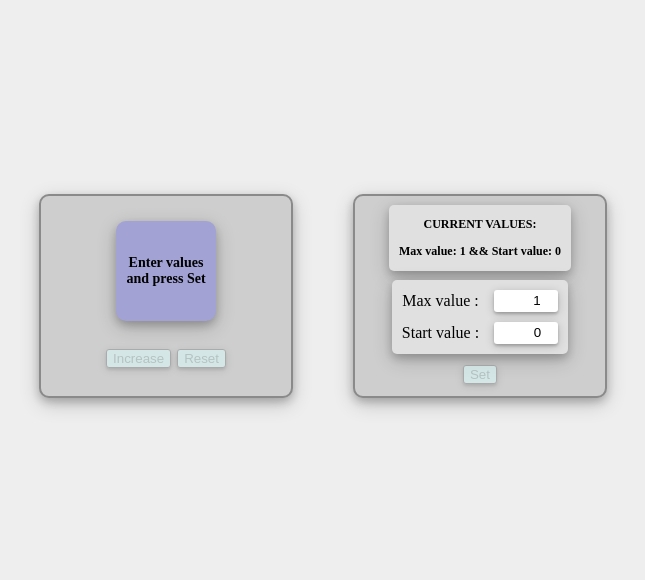
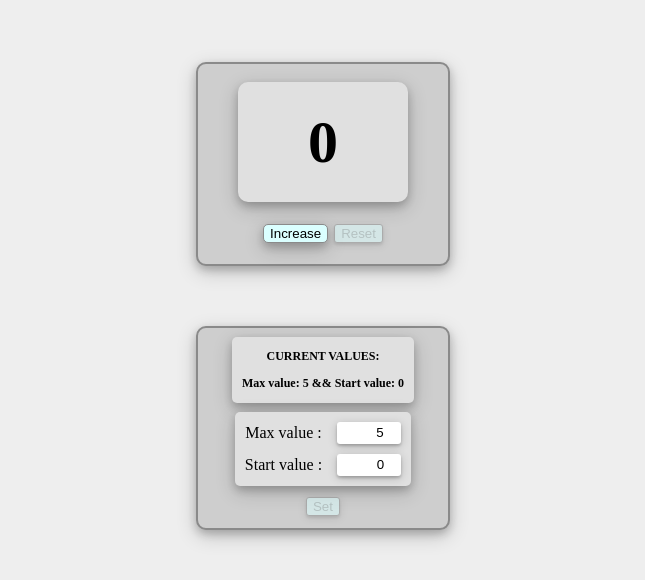
Before and after one commit to Al1erEgo/counter, a React (Create React App) app: page / in a window 1280 px wide. Shown: the part 104-684 px from the top of the page, without its empty margins (317-962 px from the left). Built offline with nearby package versions, Linux system fonts and the light colour scheme.

Commit message:
Change styles, refactor some logic

```diff
--- a/package.json
+++ b/package.json
@@ -1,5 +1,6 @@
 {
   "name": "monday-exam",
+  "homepage": "http://Al1erEgo.github.io/counter",
   "version": "0.1.0",
   "private": true,
   "dependencies": {
@@ -10,6 +11,7 @@
     "@types/node": "^16.18.11",
     "@types/react": "^18.0.26",
     "@types/react-dom": "^18.0.10",
+    "gh-pages": "^4.0.0",
     "react": "^18.2.0",
     "react-dom": "^18.2.0",
     "react-scripts": "5.0.1",
@@ -20,7 +22,9 @@
     "start": "react-scripts start",
     "build": "react-scripts build",
     "test": "react-scripts test",
-    "eject": "react-scripts eject"
+    "eject": "react-scripts eject",
+    "predeploy": "npm run build",
+    "deploy": "gh-pages -d build"
   },
   "eslintConfig": {
     "extends": [
--- a/src/App.css
+++ b/src/App.css
@@ -1,6 +1,7 @@
 .App {
   text-align: center;
   display: flex;
+  flex-direction: column;
   align-items: center;
   justify-content: center;
   height: 100%;
--- a/src/App.tsx
+++ b/src/App.tsx
@@ -12,7 +12,7 @@ export type SettingsType = {
 
 function App() {
 
-    const [settings, setSettings] = useState<SettingsType>({startValue: 0, maxValue: 1, info: 'Enter values and press Set', error: ''})
+    const [settings, setSettings] = useState<SettingsType>({startValue: 0, maxValue: 5, info: '', error: ''})
 
     console.log(settings)
 
@@ -20,10 +20,22 @@ function App() {
         setSettings({startValue, maxValue, info, error})
     }
 
+    const setInfoCallback = (info: string) => {
+        setSettings({...settings, info})
+    }
+
+    const setErrorCallback = (error: string) => {
+        setSettings({...settings, error})
+    }
+
     return (
         <div className="App">
             <Counter settings={settings}/>
-            <Settings settings={settings} setSettings={setSettingsCallback}/>
+            <Settings settings={settings}
+                      setSettings={setSettingsCallback}
+                      setInfo={setInfoCallback}
+                      setError={setErrorCallback}
+            />
         </div>
     );
 }
--- a/src/components/Board/Board.module.css
+++ b/src/components/Board/Board.module.css
@@ -1,23 +1,30 @@
 .default {
     height: 100px;
-    width: 100px;
-    background-color: #a2a2d5;
+    width: 150px;
+    background-color: #e0e0e0;
     display: flex;
     align-items: center;
     justify-content: center;
     border-radius: 10px;
+    padding: 10px;
+    font-size: 30px;
     box-shadow: 0 4px 8px 0 rgba(0, 0, 0, 0.2), 0 6px 20px 0 rgba(0, 0, 0, 0.19);
+    transition: box-shadow 1s, background-color 1s;
 }
 
 .high {
     background-color: coral;
+    transition: background-color 1s;
 }
 
 .error {
-    font-size: 7px;
-    color: #cc0000;
+    font-size: 10px;
+    color: #790000;
+    background-color: coral;
+    box-shadow: 0 4px 8px 0 rgba(250, 0, 0, 0.8), 0 6px 20px 0 rgba(255, 0, 0, 0.6);
+    transition: box-shadow 1s, background-color 1s;
 }
 
 .info {
-    font-size: 7px;
+    font-size: 10px;
 }
--- a/src/components/Button/Button.module.css
+++ b/src/components/Button/Button.module.css
@@ -4,6 +4,7 @@
     border: 1px solid #8a8a8a;
     margin: 3px;
     box-shadow: 0 4px 8px 0 rgba(0, 0, 0, 0.2), 0 6px 20px 0 rgba(0, 0, 0, 0.19);
+    transition: box-shadow 200ms, background-color 200ms;
 }
 
 .default:hover {
@@ -14,6 +15,7 @@
     background-color: #008d8d;
     transform: translateY(2px);
     box-shadow: 0 2px 3px 0 rgba(0, 0, 0, 0.2), 0 2px 10px 0 rgba(0, 0, 0, 0.19);
+    transition: box-shadow 200ms, background-color 200ms, transform 200ms;
 }
 
 .disabled {
@@ -23,4 +25,5 @@
     border: 1px solid #8a8a8a;
     margin: 3px;
     box-shadow: 0 2px 3px 0 rgba(0, 0, 0, 0.2), 0 2px 10px 0 rgba(0, 0, 0, 0.19);
+    transition: box-shadow 200ms, background-color 200ms;
 }
--- a/src/components/Input/Input.module.css
+++ b/src/components/Input/Input.module.css
@@ -5,6 +5,7 @@
     border-radius: 3px;
     text-align: right;
     box-shadow: 0 2px 3px 0 rgba(0, 0, 0, 0.2), 0 2px 10px 0 rgba(0, 0, 0, 0.19);
+    transition: box-shadow 1s, background-color 1s;
 }
 
 .input:focus {
@@ -14,8 +15,12 @@
 
 .error {
     background-color: #ff6464;
+    box-shadow: 0 2px 3px 0 rgba(250, 0, 0, 0.8), 0 2px 10px 0 rgba(255, 0, 0, 0.6);
+    transition: box-shadow 1s, background-color 1s;
 }
 
 .error:focus {
     background-color: #ff6464;
+    box-shadow: 0 2px 3px 0 rgba(250, 0, 0, 0.8), 0 2px 10px 0 rgba(255, 0, 0, 0.6);
+    transition: box-shadow 1s, background-color 1s;
 }
--- a/src/components/Settings.tsx
+++ b/src/components/Settings.tsx
@@ -1,4 +1,4 @@
-import React, {useEffect, useState} from 'react';
+import React, {useCallback, useEffect, useState} from 'react';
 import s from "./Settings.module.css";
 import {Button} from "./Button/Button";
 import {Input} from "./Input/Input";
@@ -7,16 +7,18 @@ import {SettingsType} from "../App";
 type SettingsPropsType = {
     settings: SettingsType
     setSettings: (startValue: number, maxValue: number, info: string, error: string) => void
+    setInfo: (info: string) => void
+    setError: (error: string) => void
 }
 
 export const Settings: React.FC<SettingsPropsType> = (props) => {
 
-    const {settings, setSettings} = props
+    const {settings, setSettings, setInfo, setError} = props
 
     const [startValue, setStartValue] = useState<number>(settings.startValue)
     const [maxValue, setMaxValue] = useState<number>(settings.maxValue)
 
-    const buttonCondition = (startValue === settings.startValue && maxValue === settings.maxValue || !!(settings.error))
+    const buttonCondition = ((startValue === settings.startValue && maxValue === settings.maxValue) || !!(settings.error))
 
     const maxValueImportError = maxValue < 0 || startValue > maxValue
     const startValueImportError = startValue < 0 || startValue > maxValue
@@ -26,18 +28,27 @@ export const Settings: React.FC<SettingsPropsType> = (props) => {
     }
 
     const onFocusCallback = () => {
-        !settings.info && !settings.error && setSettings(settings.startValue, settings.maxValue, "Enter values and press Set", settings.error)
+        // !settings.info && !settings.error && setSettings(settings.startValue, settings.maxValue, "Enter values and press Set", settings.error)
+        !settings.info && !settings.error && setInfo("Enter values and press Set")
     }
 
     const onBlurCallback = () => {
         setSettings(settings.startValue, settings.maxValue, "", settings.error)
     }
 
-    const setErrorHandler = () => {
-        const errorMessage = startValue < 0 || maxValue < 0 ? 'Value must be positive!' : startValue > maxValue ? 'Max value must be greater than start value' : ''
-        settings.error !== errorMessage && setSettings(settings.startValue, settings.maxValue, settings.info, errorMessage)
-    }
-    useEffect( () => setErrorHandler(), [startValue, maxValue])
+    const errorMessage = startValue < 0 || maxValue < 0 ? 'Value must be positive!' : startValue > maxValue ? 'Max value must be greater than start value' : ''
+
+    // const setErrorHandler = (errorMessage: string) => {
+    //     // const errorMessage = startValue < 0 || maxValue < 0 ? 'Value must be positive!' : startValue > maxValue ? 'Max value must be greater than start value' : ''
+    //     // settings.error !== errorMessage && setSettings(settings.startValue, settings.maxValue, settings.info, errorMessage)
+    //     settings.error !== errorMessage && setError(errorMessage)
+    // }
+
+    const setErrorHandler = useCallback((errorMessage: string) => {
+        settings.error !== errorMessage && setError(errorMessage)
+    }, [settings.error, setError])
+
+    useEffect(() => setErrorHandler(errorMessage), [errorMessage, setErrorHandler])
 
 
     return (
```
